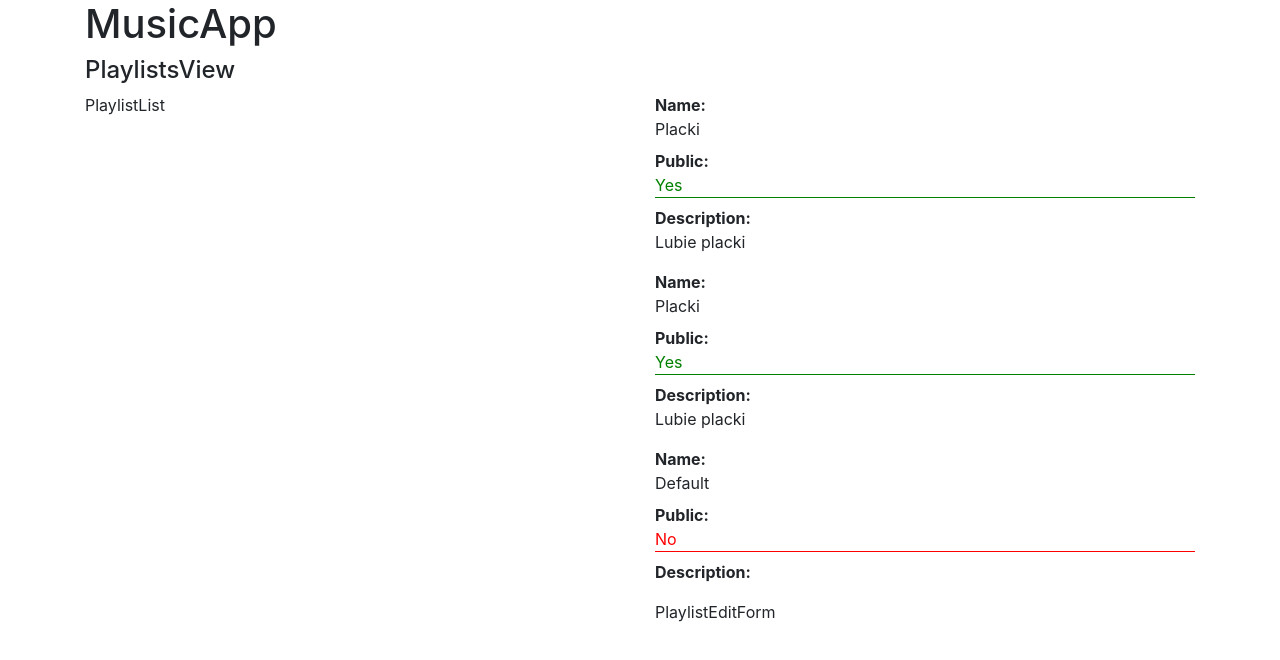
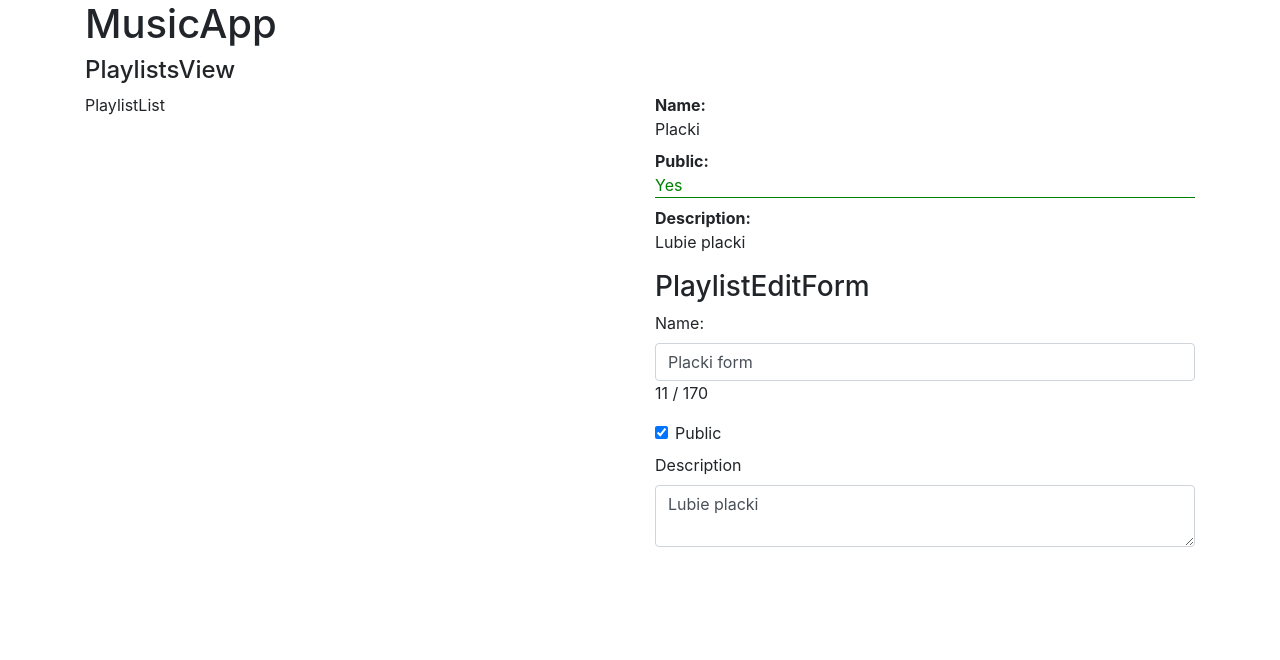
Before and after one commit to kruzyk/lufthansa-react-player, a React (Create React App) app: page / in a window 1280 px wide. Shown: the top 660 px of the page. Built offline with nearby package versions, Linux system fonts and the light colour scheme.

Commit message:
Playlist Edit Form + useState hook

```diff
--- a/src/playlists/components/PlaylistDetails.tsx
+++ b/src/playlists/components/PlaylistDetails.tsx
@@ -1,10 +1,10 @@
-import React, { FC } from 'react'
+import React from 'react'
 import styles from './PlaylistDetails.module.css'
 
 // console.log(styles)
 
 interface Props {
-    playlist?: {
+    playlist: {
         id: string;
         name: string;
         public: boolean;
@@ -12,46 +12,39 @@ interface Props {
     }
 }
 
-export const PlaylistDetails: FC<Props> = ({ playlist }) => {
 
-    // const playlist = props.playlist
-    // const { playlist } = props;
+export const PlaylistDetails: React.FC<Props> = ({ playlist }) => {
+    return (
+        <div>
+            <dl data-playlist-id={playlist.id}>
+                <dt>Name:</dt>
+
+                <dd>{playlist.name}</dd>
+
+                <dt>Public:</dt>
+                <dd className={playlist.public ? styles.playlistPublic : styles.playlistPrivate}>
+                    {playlist.public ? 'Yes' : 'No'}
+                </dd>
+
+                <dt>Description:</dt>
+                <dd>{playlist.description}</dd>
+            </dl>
+        </div>
+    )
+}
+
+// PlaylistDetails.defaultProps = {
+//     playlist: {
+//         id: '',
+//         name: 'Default',
+//         public: false,
+//         description: ''
+//     }
+// }
+
 
     // if (!playlist) {
     //     return <div>
     //         <p className="alert alert-info">Please select playlist </p>
     //     </div>
     // }
-
-    return (
-        <div>
-            {/* dl>(dt{Name:}+dd{value})*3 */}
-            <dl data-playlist-id={playlist!.id}>
-                <dt>Name:</dt>
-
-                {/* <dd>{playlist && playlist.name}</dd>
-                <dd>{playlist?.name}</dd>
-                <dd>{playlist && playlist.name ? playlist.name : 'Default'}</dd> */}
-                {/* <dd>{playlist?.name ?? 'Default'}</dd> */}
-                <dd>{playlist!.name}</dd>
-
-                <dt>Public:</dt>
-                <dd className={playlist!.public ? styles.playlistPublic : styles.playlistPrivate}>
-                    {playlist!.public ? 'Yes' : 'No'}
-                </dd>
-
-                <dt>Description:</dt>
-                <dd>{playlist!.description}</dd>
-            </dl>
-        </div>
-    )
-}
-
-PlaylistDetails.defaultProps = {
-    playlist: {
-        id: '',
-        name: 'Default',
-        public: false,
-        description: ''
-    }
-}
--- a/src/playlists/components/PlaylistEditForm.tsx
+++ b/src/playlists/components/PlaylistEditForm.tsx
@@ -1,13 +1,57 @@
-import React from 'react'
+import React, { ChangeEvent, useState } from 'react'
 
 interface Props {
 
 }
 
+const playlist = {
+    id: '123',
+    name: 'Placki form',
+    public: true,
+    description: 'Lubie placki'
+}
+
+
 export const PlaylistEditForm = (props: Props) => {
+
+    const [name, setName] = useState(playlist.name)
+    const [isPublic, setIsPublic] = useState(playlist.public)
+    const [description, setDescription] = useState(playlist.description)
+
+    // const updateValue = (e: ChangeEvent<HTMLInputElement>) => { e.target }
+
     return (
         <div>
-            PlaylistEditForm
+            <h3>PlaylistEditForm</h3>
+
+            <div className="form-group" >
+                <label>Name:</label>
+                <input type="text" className="form-control" value={name}
+                    onChange={event => setName(event.target.value)} />
+                <p>{name.length} / 170</p>
+            </div>
+
+            <div className="form-check">
+                <label><input type="checkbox" className="form-check-input" checked={isPublic}
+                    onChange={event => setIsPublic(event.target.checked)} /> Public </label>
+            </div>
+
+            <div className="form-group">
+                <label>Description</label>
+                <textarea className="form-control" value={description} onChange={e => setDescription(e.target.value)} ></textarea>
+            </div>
+
         </div>
     )
 }
+
+
+
+// const NameField = () => {
+//     const [name, setName] = useState(playlist.name)
+//     return <div className="form-group" >
+//         <label>Name:</label>
+//         <input type="text" className="form-control" value={name} onChange={event => { setName(event.target.value) }} />
+//         <p>{name.length} / 170</p>
+//     </div>
+// }
--- a/src/playlists/containers/PlaylistsView.tsx
+++ b/src/playlists/containers/PlaylistsView.tsx
@@ -26,8 +26,6 @@ export const PlaylistsView = (props: Props) => {
                 </div>
                 <div className="col">
                     <PlaylistDetails playlist={playlist} />
-                    <PlaylistDetails playlist={playlist} />
-                    <PlaylistDetails />
 
                     <PlaylistEditForm />
                 </div>
```
